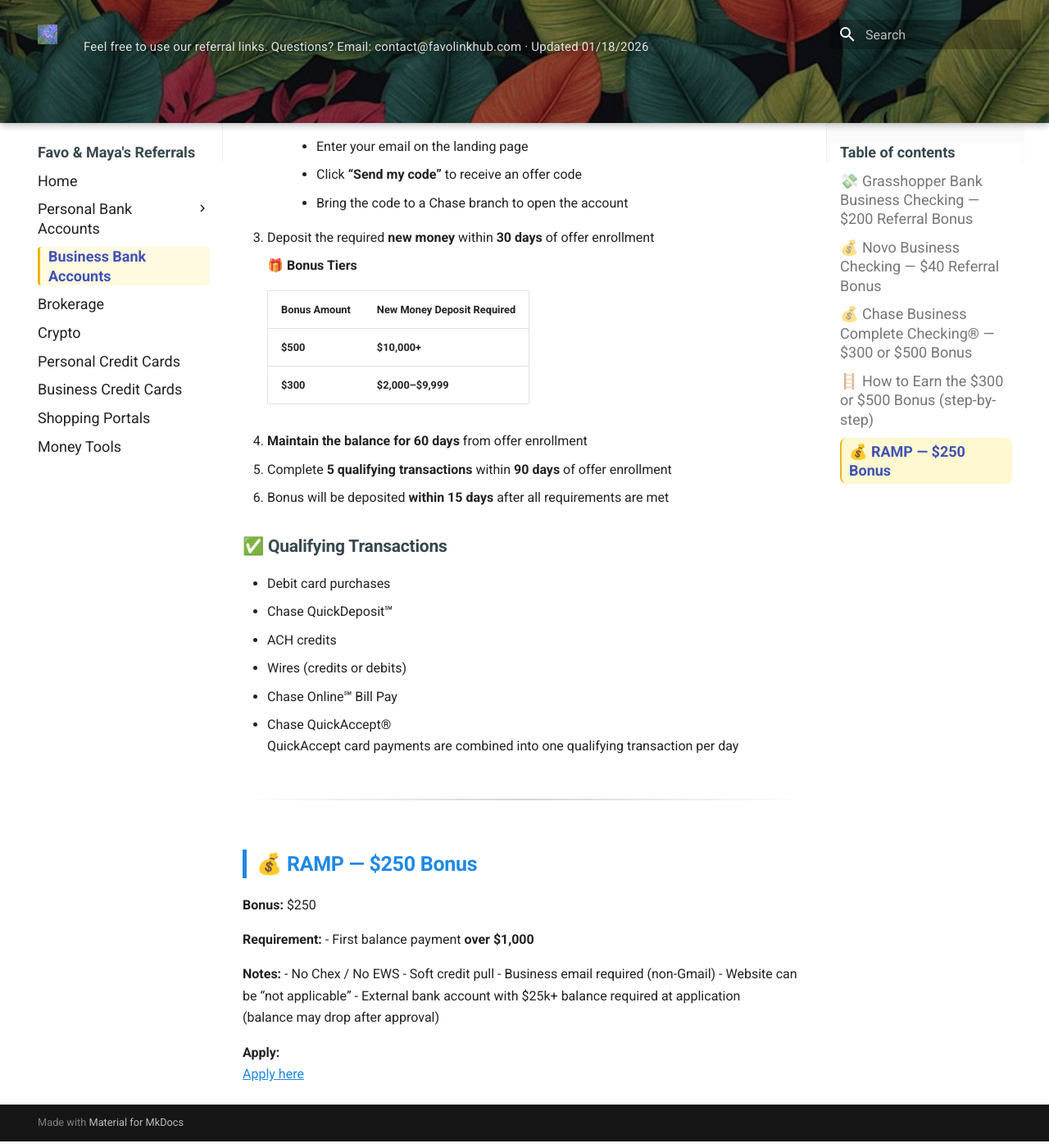
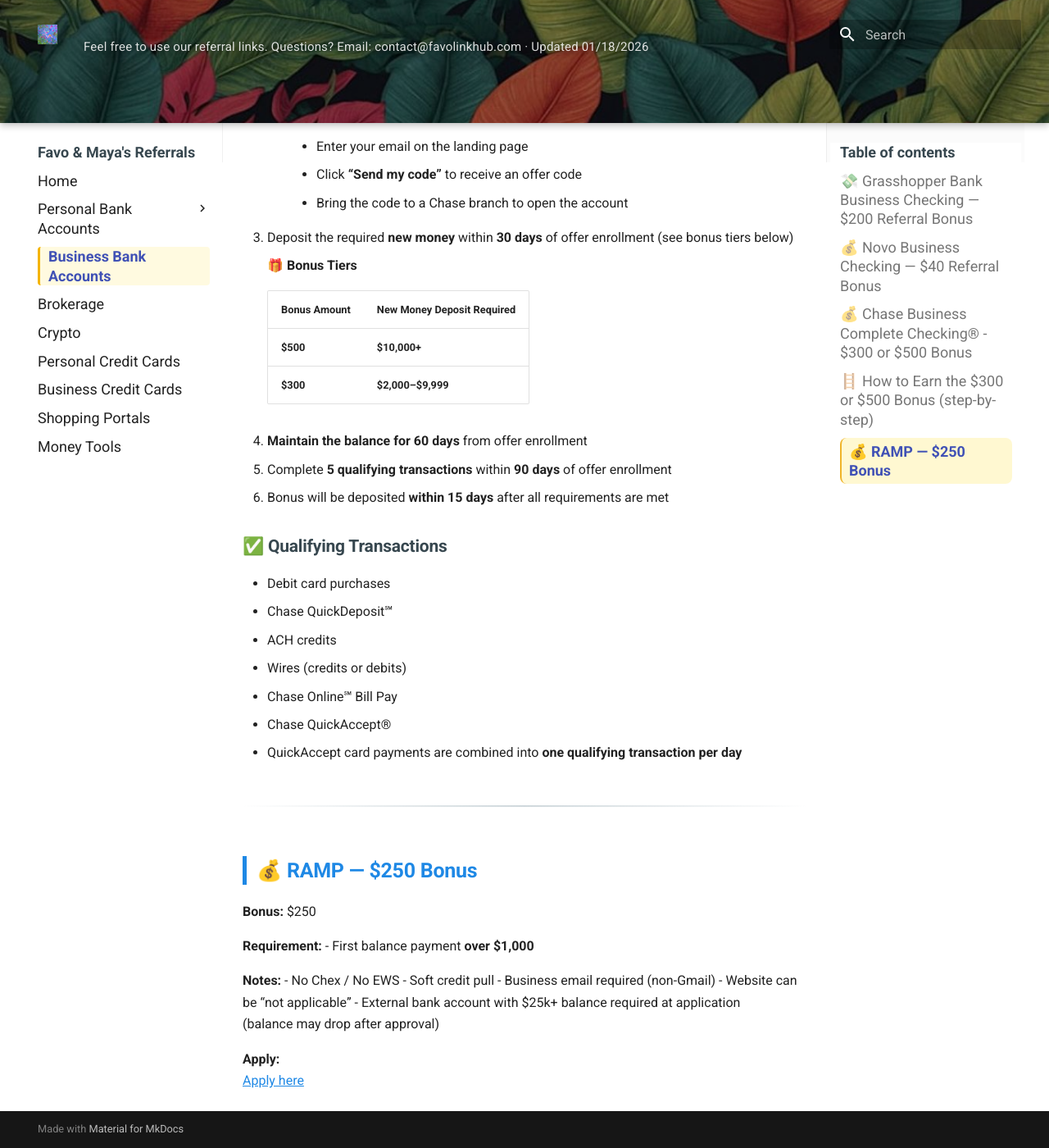
Before and after one commit to whispersofzephyr/favolinkhub-site, an MkDocs documentation site: the page built from docs/business-bank.md, in a window 1280 px wide and 1400 px high, scrolled down 2741 px. Shown: the whole window at 82% size. Built offline with MkDocs 1.6.1 and Material for MkDocs 9.7.7, drawn with Linux system fonts in a browser that asks for light colours; some of the changed text lies outside the part shown.

Commit message:
Update business-bank.md

```diff
--- a/docs/business-bank.md
+++ b/docs/business-bank.md
@@ -80,7 +80,7 @@ Grasshopper Bank is offering an **easy $200 referral bonus** when you open a new
          - Click **“Send my code”** to receive an offer code
          - Bring the code to a Chase branch to open the account
 
-3. Deposit the required **new money** within **30 days** of offer enrollment
+3. Deposit the required **new money** within **30 days** of offer enrollment (see bonus tiers below)
 
      **🎁 Bonus Tiers**
 
@@ -101,7 +101,7 @@ Grasshopper Bank is offering an **easy $200 referral bonus** when you open a new
 - Wires (credits or debits)
 - Chase Online℠ Bill Pay
 - Chase QuickAccept®
-  QuickAccept card payments are combined into one qualifying transaction per day
+  - QuickAccept card payments are combined into **one qualifying transaction per day**
 
 ---
 
```
Also changed, not shown: other parts of docs/business-bank.md (+2 -2 lines).
